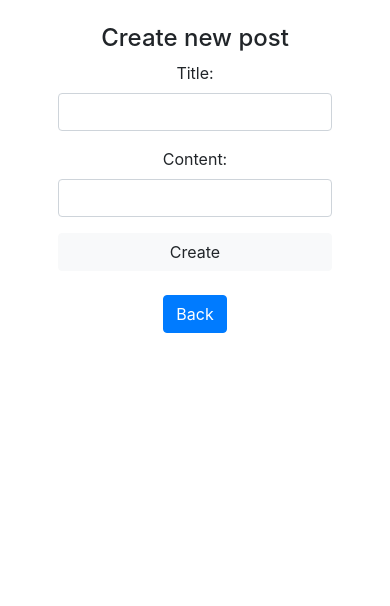
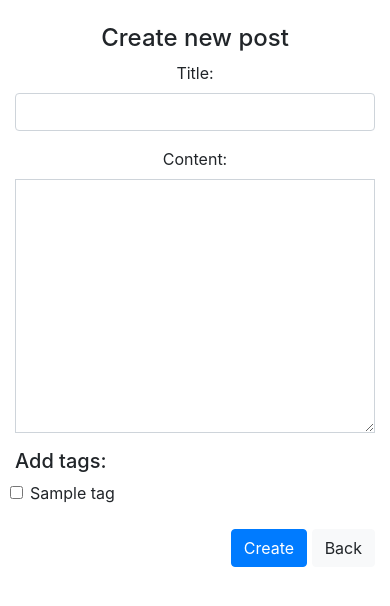
Before and after one commit to thamiriszalko/flask-blogly, a Flask app: page /posts/1/new in a window 390 px wide. Shown: the top 606 px of the page. Run offline with Flask 2, Linux system fonts and the light colour scheme; tables that the repository leaves empty hold one stand-in row (values such as "Sample post"); parts of the project's set-up code (start-up, migrations or seed data) failed here and were passed over; some libraries are stand-ins or nearby versions.

Commit message:
Implement tags and minor changes in html

```diff
--- a/app.py
+++ b/app.py
@@ -1,7 +1,7 @@
 """Blogly application."""
 
 from flask import Flask, render_template, redirect, request
-from models import db, connect_db, User, Post
+from models import db, connect_db, User, Post, Tag, PostTag
 from flask_debugtoolbar import DebugToolbarExtension
 
 app = Flask(__name__)
@@ -13,14 +13,14 @@ app.config['DEBUG_TB_INTERCEPT_REDIRECTS'] = False
 debug = DebugToolbarExtension(app)
 
 connect_db(app)
-db.create_all()
 
 
 @app.route('/')
 def landing_page():
     users = User.query.all()
+    tags = Tag.query.all()
 
-    return render_template("landing_page.html", users=users)
+    return render_template("landing_page.html", users=users, tags=tags)
 
 
 @app.route('/users/new', methods=["GET", "POST"])
@@ -77,11 +77,15 @@ def user_delete(user_id):
 
 @app.route('/posts/<int:post_id>/detail')
 def post_detail(post_id):
-    print('post_id', post_id)
     post = Post.query.get_or_404(post_id)
     user = User.query.get_or_404(post.user_id)
 
-    return render_template("post_detail.html", user=user, post=post)
+    return render_template(
+        "post_detail.html",
+        user=user,
+        post=post,
+        tags=post.tags
+    )
 
 
 @app.route('/posts/<int:user_id>/new', methods=["GET", "POST"])
@@ -89,20 +93,27 @@ def post_form(user_id):
     if request.method == 'POST':
         title = request.form['title']
         content = request.form['content']
-        user_id = user_id
-
+        tags_ids = request.form.getlist('tag')
         post = Post(
             title=title,
             content=content,
             user_id=user_id
         )
+
         db.session.add(post)
+
+        for tag_id in tags_ids:
+            post.tags.append(
+                Tag.query.get_or_404(tag_id)
+            )
+
         db.session.commit()
 
         return redirect(f'/users/{user_id}/detail')
     else:
+        tags = Tag.query.all()
 
-        return render_template("post_form.html", user_id=user_id)
+        return render_template("post_form.html", user_id=user_id, tags=tags)
 
 
 @app.route('/posts/<int:post_id>/edit', methods=["GET", "POST"])
@@ -111,14 +122,21 @@ def post_edit(post_id):
     if request.method == 'POST':
         post.title = request.form['title']
         post.content = request.form['content']
+        tags_ids = request.form.getlist('tag')
+        PostTag.query.filter_by(post_id=post.id).delete()
+        for tag_id in tags_ids:
+            post.tags.append(
+                Tag.query.get_or_404(tag_id)
+            )
 
         db.session.add(post)
         db.session.commit()
 
         return redirect(f'/users/{post.user_id}/detail')
     else:
+        tags = Tag.query.all()
 
-        return render_template("post_edit.html", post=post)
+        return render_template("post_edit.html", post=post, tags=tags)
 
 
 @app.route('/posts/<int:post_id>/delete')
@@ -128,3 +146,48 @@ def post_delete(post_id):
     db.session.commit()
 
     return redirect(f'/users/{post.user_id}/detail')
+
+
+@app.route('/tags/new', methods=["GET", "POST"])
+def tag_form():
+    if request.method == 'POST':
+        name = request.form['name']
+
+        tag = Tag(
+            name=name,
+        )
+        db.session.add(tag)
+        db.session.commit()
+
+        return redirect('/')
+    else:
+
+        return render_template("tag_form.html")
+
+
+@app.route('/tags/<int:tag_id>/detail')
+def tag_detail(tag_id):
+    tag = Tag.query.get_or_404(tag_id)
+
+    return render_template("tag_detail.html", tag=tag)
+
+
+@app.route('/tags/<int:tag_id>/edit', methods=["POST", "GET"])
+def tag_edit(tag_id):
+    tag = Tag.query.get_or_404(tag_id)
+    if request.method == 'POST':
+        tag.name = request.form['name']
+        db.session.add(tag)
+        db.session.commit()
+
+        return redirect(f'/tags/{tag.id}/detail')
+    else:
+        return render_template('tag_edit.html', tag=tag)
+
+
+@app.route('/tags/<int:tag_id>/delete')
+def tag_delete(tag_id):
+    Tag.query.filter_by(id=tag_id).delete()
+    db.session.commit()
+
+    return redirect('/')
--- a/templates/post_form.html
+++ b/templates/post_form.html
@@ -6,22 +6,33 @@
         <h4>Create new post</h4>
     </div>
     <div class="container">
-        <div class="col-md-12 d-flex justify-content-center">
-            <form action="/posts/{{ user_id }}/new" method="POST">
+        <form action="/posts/{{ user_id }}/new" method="POST">
+            <div class="d-block justify-content-center">
                 <div class="form-group text-center">
                     <label for="title">Title:</label>
                     <input class="form-control" type="text" name="title" id="title">
                 </div>
                 <div class="form-group text-center">
                     <label for="content">Content:</label>
-                    <input class="form-control" type="text" name="content" id="content">
+                    <textarea class="form-control rounded-0" name="content" id="content" rows="10"></textarea>
                 </div>
-                <button class="btn btn-light btn-block" type="submit">Create</button>
-            </form>
-        </div>
-        <br>
-        <div class="col-md-12 d-flex justify-content-center">
-            <a class="btn btn-primary" href="/users/{{ user_id }}/detail" methods="GET" role="button">Back</a>
+            </div>
+            <div class="d-block justify-content-center">
+                <h5>Add tags:</h5>
+                {% for tag in tags %}
+                    <div class="col-md-12">
+                        <input type="checkbox" value="{{ tag.id }}" class="form-check-input" name="tag">
+                        <label class="form-check-label">{{ tag.name }}</label>
+                    </div>
+                {% endfor %}
+            </div><br>
+            <div class="float-right">
+                <button class="btn btn-primary" type="submit">Create</button>
+                <a class="btn btn-light" href="/users/{{ user_id }}/detail" methods="GET" role="button">Back</a>
+            </div>
+        </form><br>
+        <div class="col-md-6">
+
         </div>
     </div>
 {% endblock %}
--- a/templates/user_detail.html
+++ b/templates/user_detail.html
@@ -15,7 +15,7 @@
                     <div>
                         <a class="btn btn-success btn-block" href="/users/{{ user.id }}/edit" role="button">Edit</a>
                         <a class="btn btn-danger btn-block" href="/users/{{ user.id }}/delete" role="button">Delete</a>
-                        <a class="btn btn-primary btn-block" href="/" role="button">Home</a>
+                        <a class="btn btn-light btn-block" href="/" role="button">Home</a>
                     </div>
                 </div>
                 <br>
--- a/templates/user_edit.html
+++ b/templates/user_edit.html
@@ -6,7 +6,7 @@
         <h4>Edit user</h4>
     </div>
     <div class="col-md-12 d-flex justify-content-center">
-        <form action="/posts/{{ post.id }}/edit" method="POST">
+        <form action="/users/{{ user.id }}/edit" method="POST">
             <div class="form-group text-center">
                 <label for="first_name">First name:</label>
                 <input class="form-control" type="text" name="first_name" id="first_name" value="{{ user.first_name }}">
@@ -19,6 +19,7 @@
                 <label for="profile_img">Profile image URL:</label>
                 <input class="form-control" name="profile_img" id="profile_imgt" value="{{ user.img_url }}">
             </div>
+            <button class="btn btn-primary btn-block" type="submit">Done</button>
         </form>
     </div>
 {% endblock %}
```
Also changed, not shown: models.py (+36 -0 lines), seed.py (added, +99 -0 lines), templates/landing_page.html (+17 -1 lines), templates/post_detail.html (+10 -1 lines), templates/post_edit.html (+18 -10 lines), templates/tag_detail.html (added, +36 -0 lines), templates/tag_edit.html (added, +20 -0 lines), templates/tag_form.html (added, +23 -0 lines).
